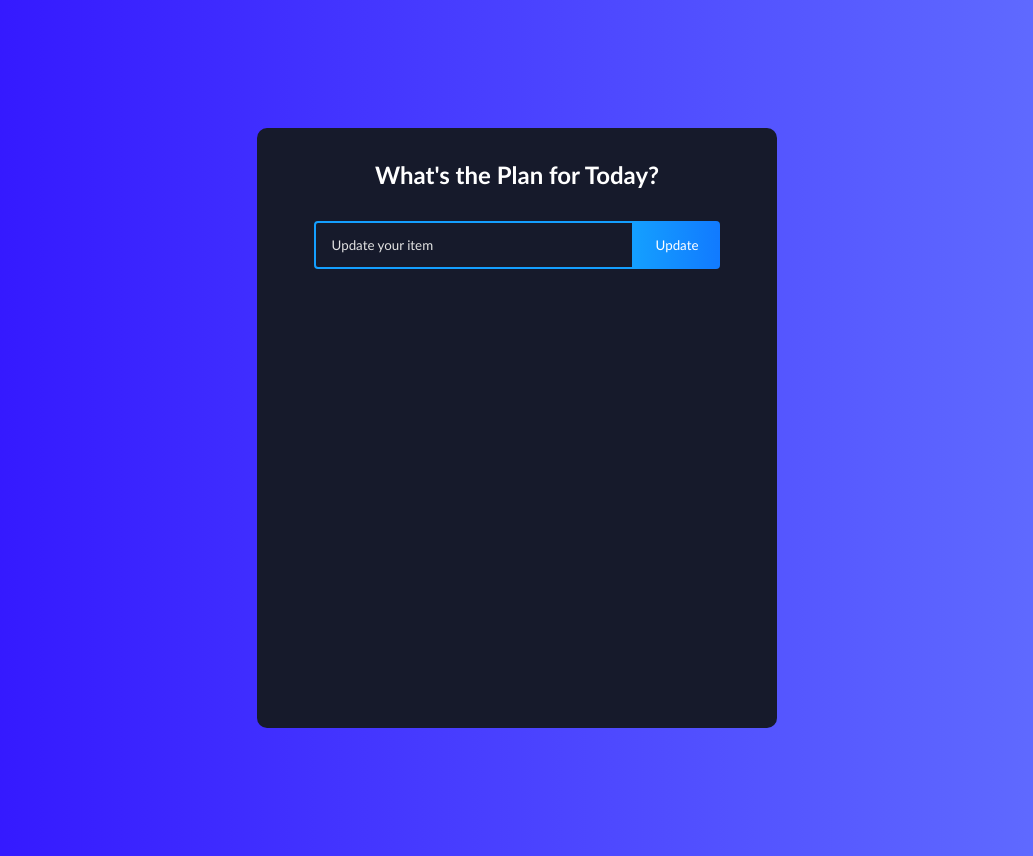
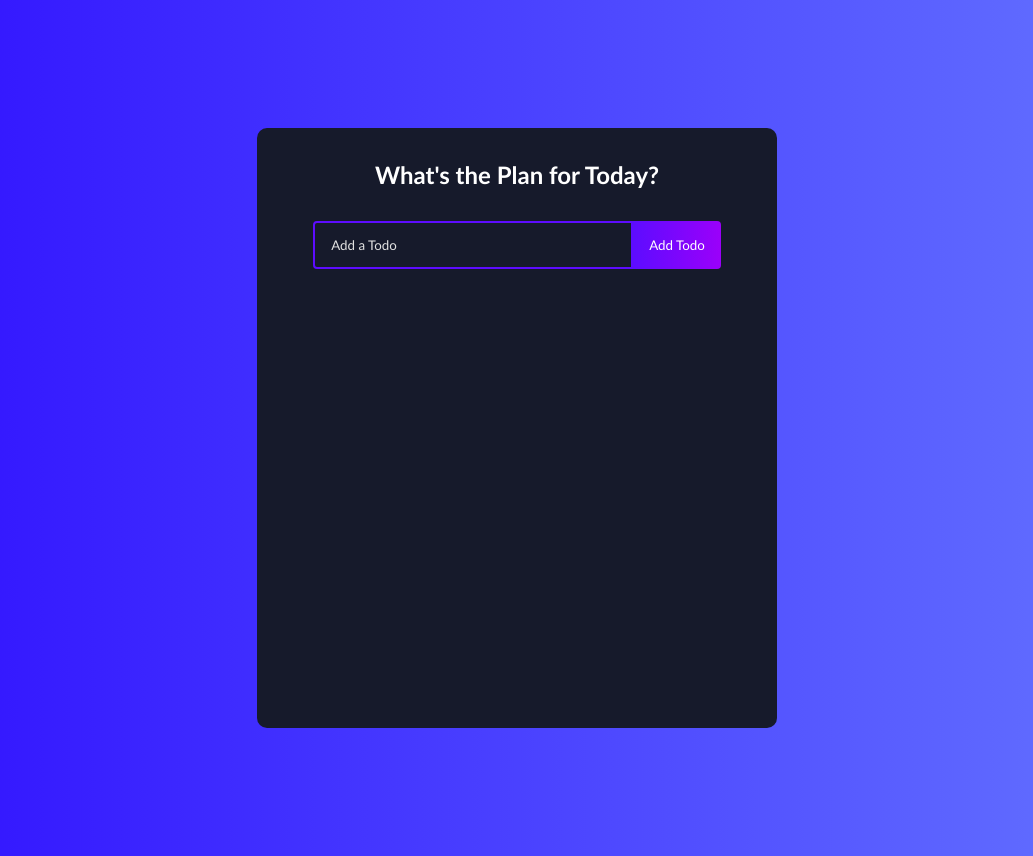
Before and after one commit to JoshuaBarras/react-todo, a React (Create React App) app: page / in a window 1280 px wide. Shown: the whole page, without its empty margins (123-1156 px from the left). Built offline with nearby package versions, Linux system fonts and the light colour scheme.

Commit message:
fixed showing update instead of add item bug.

```diff
--- a/src/components/Todo.js
+++ b/src/components/Todo.js
@@ -1,8 +1,8 @@
-/* eslint-disable react/no-array-index-key */
 import React, { useState } from 'react';
 import { RiCloseCircleLine } from 'react-icons/ri';
 import { TiEdit } from 'react-icons/ti';
 import PropTypes from 'prop-types';
+import uuid from 'react-uuid';
 import TodoForm from './TodoForm';
 
 const Todo = ({
@@ -25,11 +25,11 @@ const Todo = ({
     return <TodoForm edit={edit} onSubmit={submitUpdate} />;
   }
 
-  return todos.map((todo, index) => (
+  return todos.map(todo => (
     <div
       className={todo.isComplete ? 'todo-row complete'
         : 'todo-row'}
-      key={index}
+      key={uuid()}
     >
 
       <div role="presentation" key={todo.id} onKeyPress={() => completeTodo(todo.id)} onClick={() => completeTodo(todo.id)}>
--- a/src/components/TodoForm.js
+++ b/src/components/TodoForm.js
@@ -27,7 +27,7 @@ const TodoForm = props => {
 
   return (
     <form onSubmit={handleSubmit} className="todo-form">
-      {edit ? (
+      {edit.id ? (
         <>
           <input
             placeholder="Update your item"
--- a/src/components/TodoList.js
+++ b/src/components/TodoList.js
@@ -33,7 +33,6 @@ const TodoList = () => {
   const completeTodo = id => {
     const updatedTodos = todos.map(todo => {
       if (todo.id === id) {
-        // eslint-disable-next-line no-param-reassign
         todo.isComplete = !todo.isComplete;
       }
       return todo;
```
Also changed, not shown: 1 other file (tests, documents, lock files or other folders).
